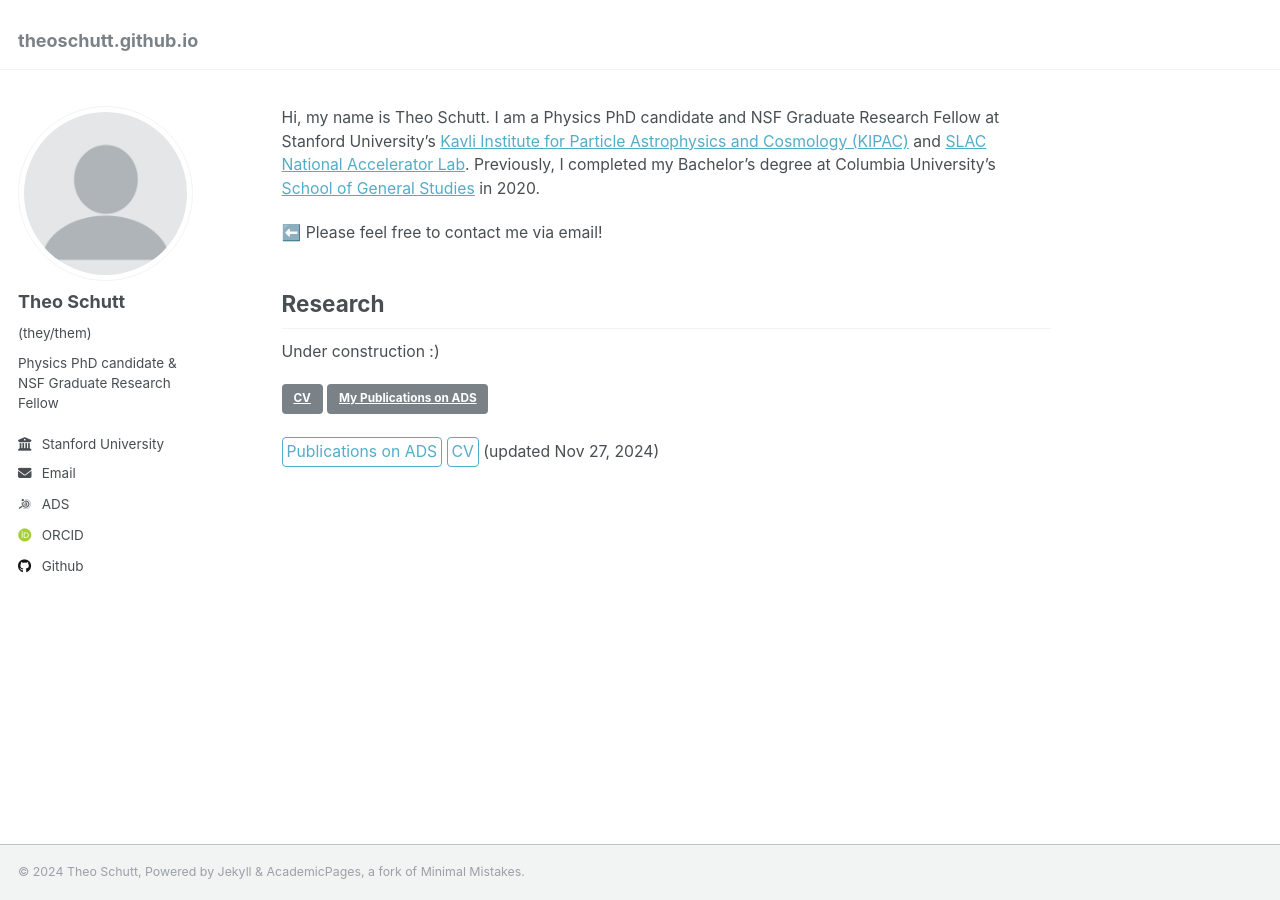
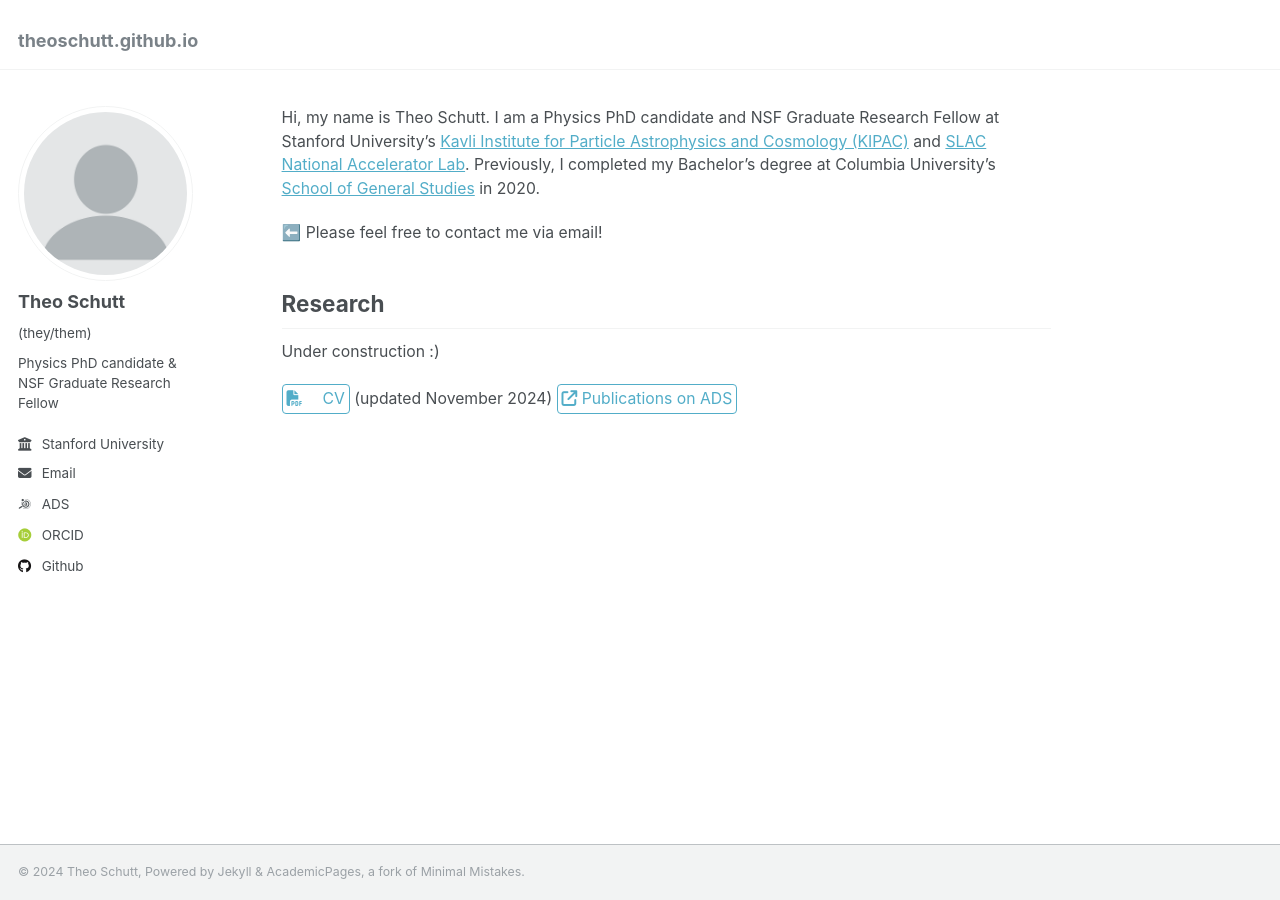
Before and after one commit to theoschutt/theoschutt.github.io, a Jekyll site: the page built from _pages/about.md, in a window 1280 px wide. Built offline with Jekyll 4.4.1, drawn with Linux system fonts in a browser that asks for light colours; some web fonts are replaced.

Commit message:
Update about.md

```diff
--- a/_pages/about.md
+++ b/_pages/about.md
@@ -14,8 +14,4 @@ Research
 ------
 Under construction :)
 
-<a class="btn" href="https://theoschutt.github.io/files/CV_public_20241127.pdf">CV</a>
-<a class="btn" href="https://ui.adsabs.harvard.edu/search/p_=0&q=orcid%3A0000-0002-7187-9628&sort=date%20desc%2C%20bibcode%20desc">My Publications on ADS</a>
-
-[Publications on ADS](https://ui.adsabs.harvard.edu/search/p_=0&q=orcid%3A0000-0002-7187-9628&sort=date%20desc%2C%20bibcode%20desc){: .btn--general}
-[CV](https://theoschutt.github.io/files/CV_public_20241127.pdf){: .btn--general} (updated Nov 27, 2024)
+[<i class="fa-solid fa-file-pdf icon-pad-right"></i> CV](https://theoschutt.github.io/files/CV_public_20241127.pdf){: .btn--general} (updated November 2024)               [<i class="fa-solid fa-arrow-up-right-from-square"></i> Publications on ADS](https://ui.adsabs.harvard.edu/search/p_=0&q=orcid%3A0000-0002-7187-9628&sort=date%20desc%2C%20bibcode%20desc){: .btn--general}
```
